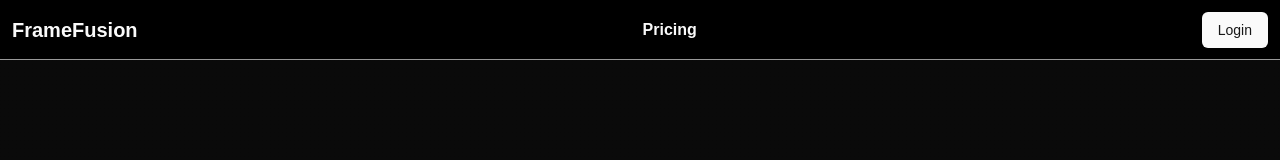
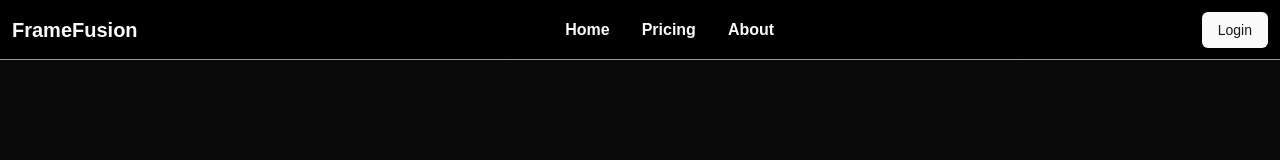
Before and after one commit to commitwiz/AI-Powered-Image-Generation-Platform, a Next.js app: page / in a window 1280 px wide. Shown: the top 160 px of the page. Built offline with nearby package versions, Linux system fonts and the light colour scheme; no server answers.

Commit message:
feat: add Home and About links to the Header component

```diff
--- a/src/components/Header.tsx
+++ b/src/components/Header.tsx
@@ -21,8 +21,14 @@ export default function Header() {
         <h2 className="font-bold text-xl">FrameFusion</h2>
       </Link>
       <div className="flex justify-center items-center gap-8">
+        <Link href={"/"}>
+          <h2 className="font-bold"> Home </h2>
+        </Link>
         <Link href="/pricing">
           <h2 className="font-bold  ">Pricing</h2>
+        </Link>
+        <Link href="/about">
+          <h2 className="font-bold  ">About</h2>
         </Link>
       </div>
       {initialLoading && status == "loading" ? (
```
